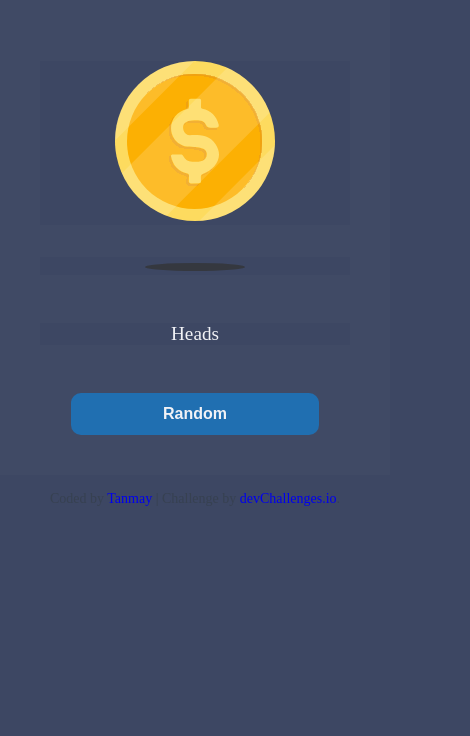
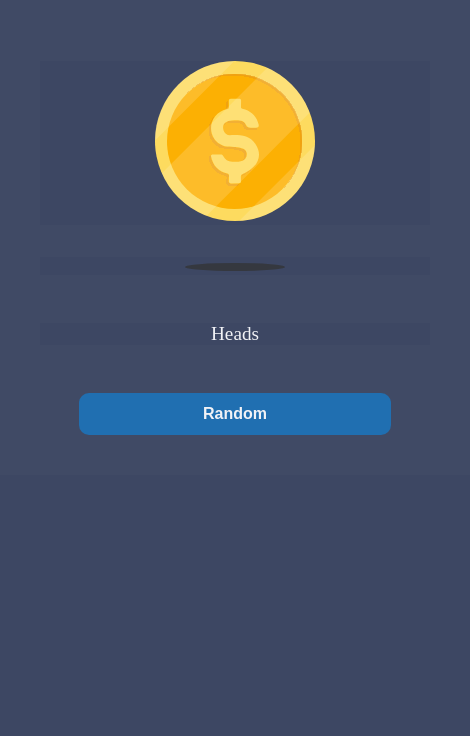
Before and after one commit to tanmay7-hub/flip-the-coin, a plain HTML site: page index.html in a window 390 px wide. Shown: the part 108-844 px from the top of the page, 470 px wide, since content can reach past the window. Drawn offline with Linux system fonts and the light colour scheme.

Commit message:
web responsiveness

```diff
--- a/index.html
+++ b/index.html
@@ -16,11 +16,10 @@
 
     <style>
       * {
-         background-color: #3d4763;
-        margin: 0;
+        background-color: #3d4763;
+         margin: 0;
         padding: 0;
-        box-sizing: border-box;
-
+        color:#f1f2f6;
       }
 
       body {
@@ -41,7 +40,7 @@
           text-align: center;
           padding:40px;
           background: #404a65;
-           width: 100%;
+          width: 100%;
           max-width: 600px;   /* ✅ added: keeps layout neat on desktops but fits smaller screens */
           margin: auto;
       }
@@ -116,12 +115,7 @@
              <button onclick="flipcoin()">Random</button>
 
     </div>
-    <div class="author-info">
-      Coded by <a href="#">Tanmay</a> | Challenge by
-      <a href="https://www.devchallenges.io?ref=challenge" target="_blank"
-        >devChallenges.io</a
-      >.
-    </div>
+
 
     <script>
         const coin = document.getElementById("coin");
```
